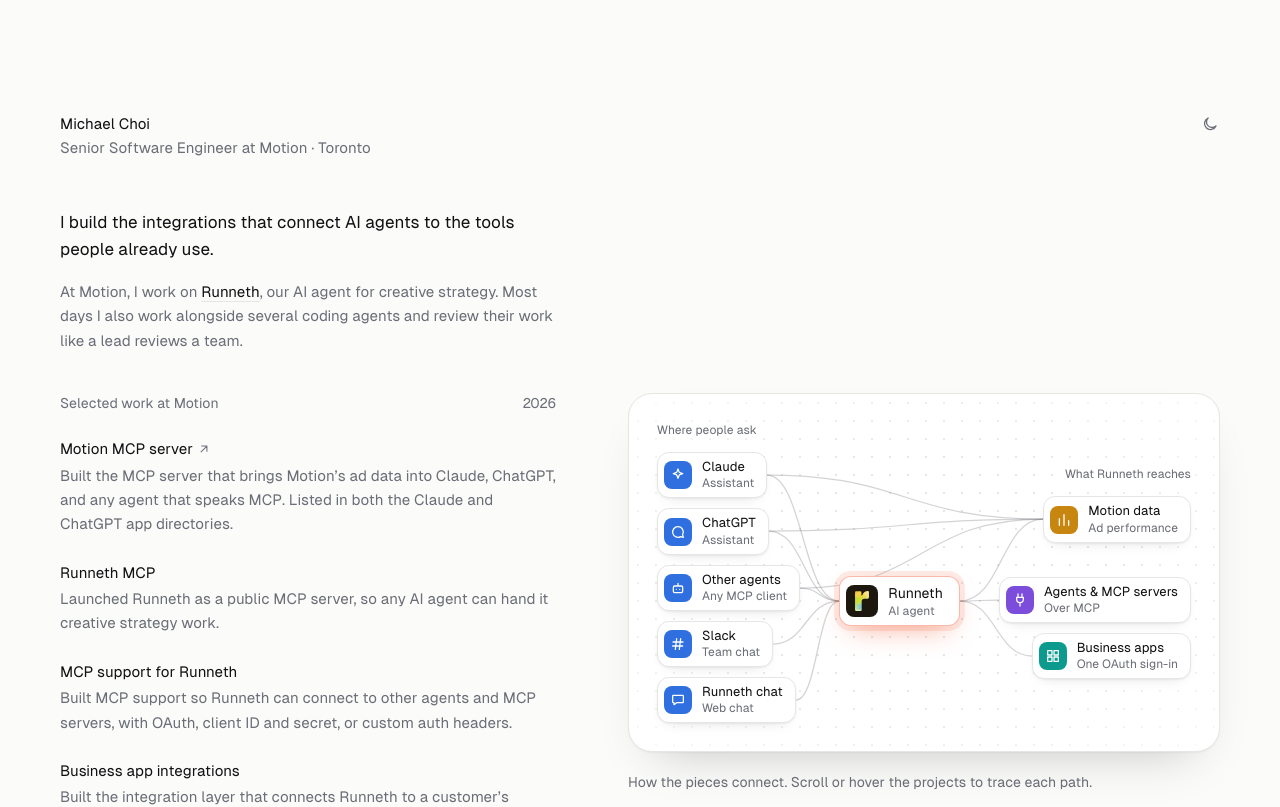
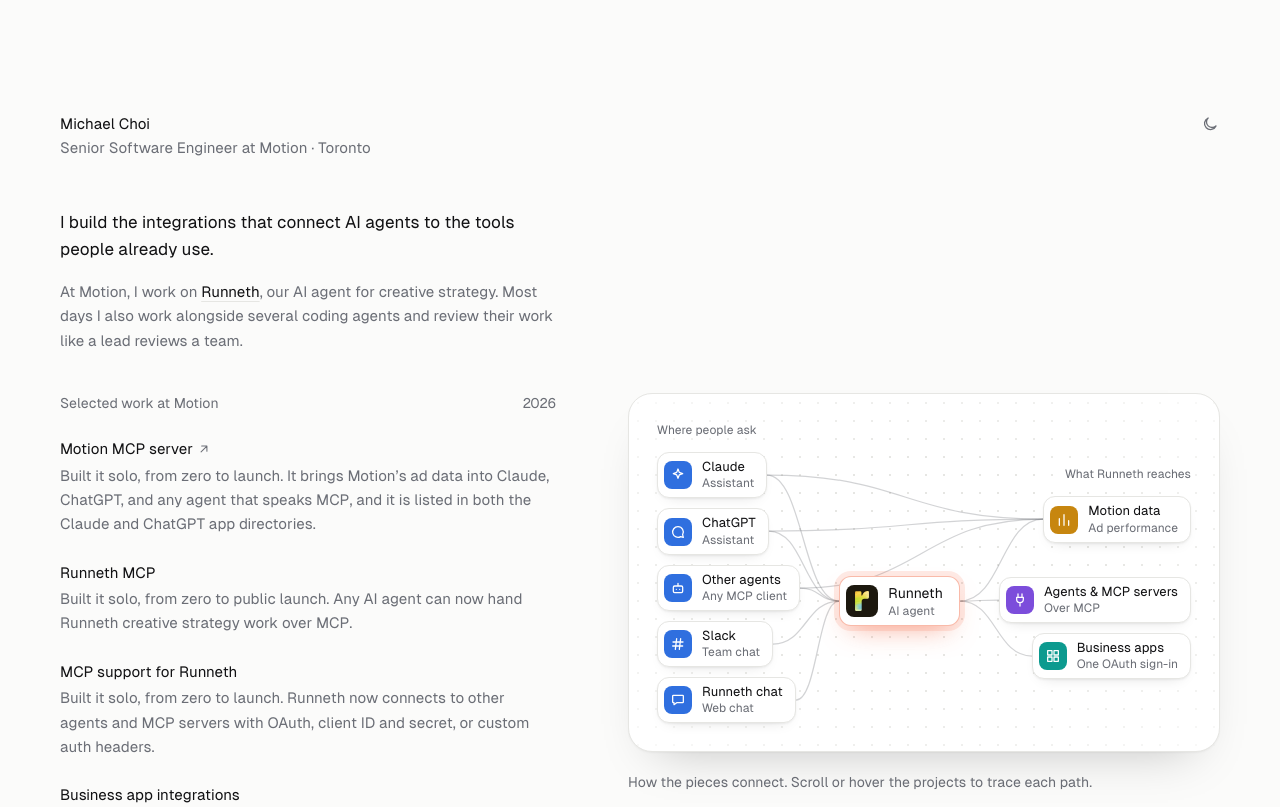
Before and after one commit to Michael-Choi/portfolio2.0, a React (Vite) app: page / in a window 1280 px wide. Shown: the top 807 px of the page. Built offline with nearby package versions, Linux system fonts and the light colour scheme.

Commit message:
copy: state that the MCP and integration projects were built solo from zero
The Motion MCP server, the Runneth MCP server, MCP support for Runneth, and the business app integrations each open with the same claim, so the ownership is clear.

```diff
--- a/src/content.ts
+++ b/src/content.ts
@@ -87,23 +87,23 @@
 export const work: WorkItem[] = [
   {
     title: 'Motion MCP server',
-    text: 'Built the MCP server that brings Motion’s ad data into Claude, ChatGPT, and any agent that speaks MCP. Listed in both the Claude and ChatGPT app directories.',
+    text: 'Built it solo, from zero to launch. It brings Motion’s ad data into Claude, ChatGPT, and any agent that speaks MCP, and it is listed in both the Claude and ChatGPT app directories.',
     href: 'https://claude.com/connectors/motion',
     path: ['claude-motion', 'chatgpt-motion', 'agents-motion'],
   },
   {
     title: 'Runneth MCP',
-    text: 'Launched Runneth as a public MCP server, so any AI agent can hand it creative strategy work.',
+    text: 'Built it solo, from zero to public launch. Any AI agent can now hand Runneth creative strategy work over MCP.',
     path: ['claude-runneth', 'chatgpt-runneth', 'agents-runneth', ...outOfRunneth],
   },
   {
     title: 'MCP support for Runneth',
-    text: 'Built MCP support so Runneth can connect to other agents and MCP servers, with OAuth, client ID and secret, or custom auth headers.',
+    text: 'Built it solo, from zero to launch. Runneth now connects to other agents and MCP servers with OAuth, client ID and secret, or custom auth headers.',
     path: [...intoRunneth, 'runneth-mcp'],
   },
   {
     title: 'Business app integrations',
-    text: 'Built the integration layer that connects Runneth to a customer’s business apps with one OAuth sign-in.',
+    text: 'Built it solo, from zero to launch. Runneth now connects to a customer’s business apps with one OAuth sign-in.',
     path: [...intoRunneth, 'runneth-apps'],
   },
   {
```
